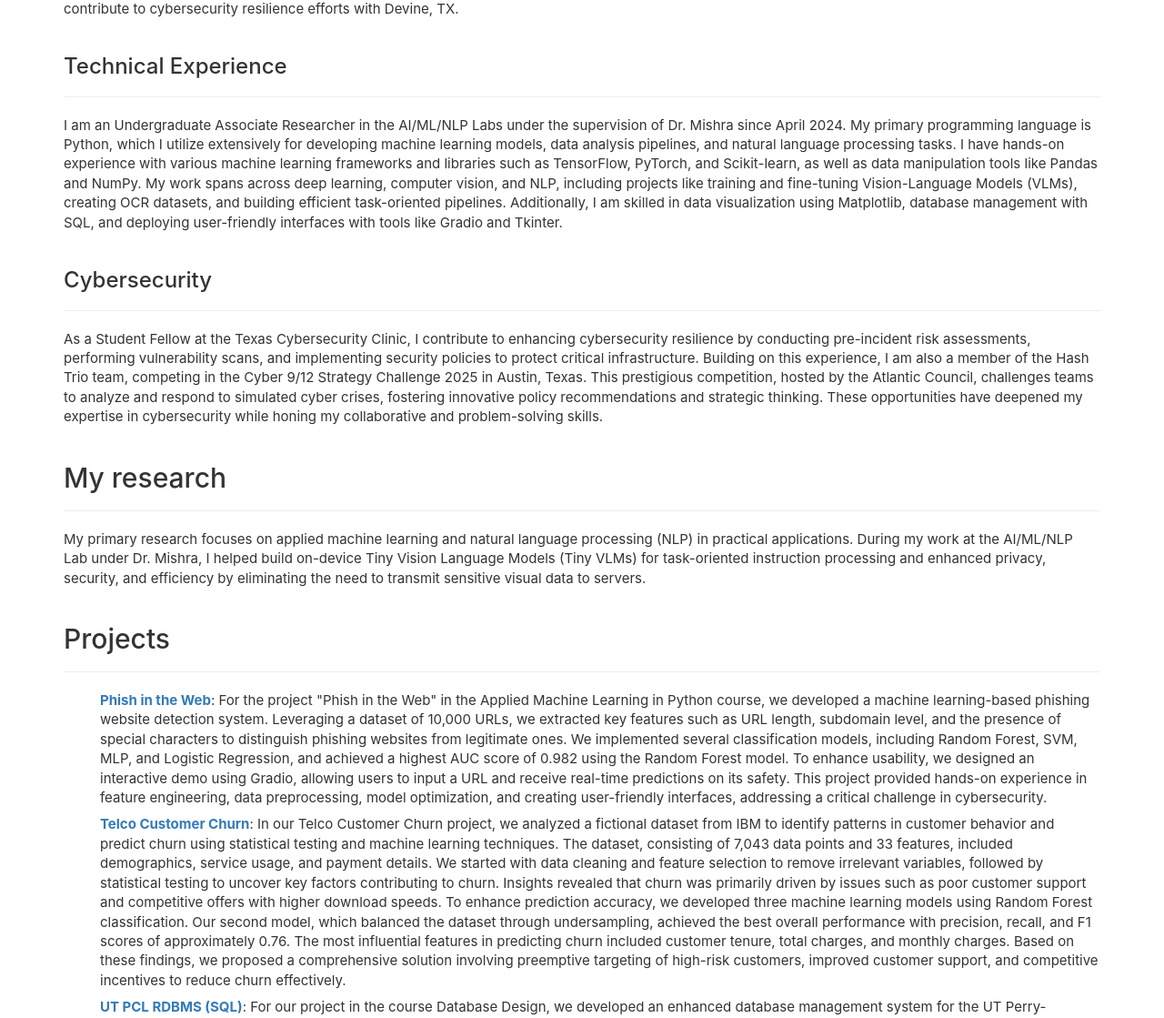
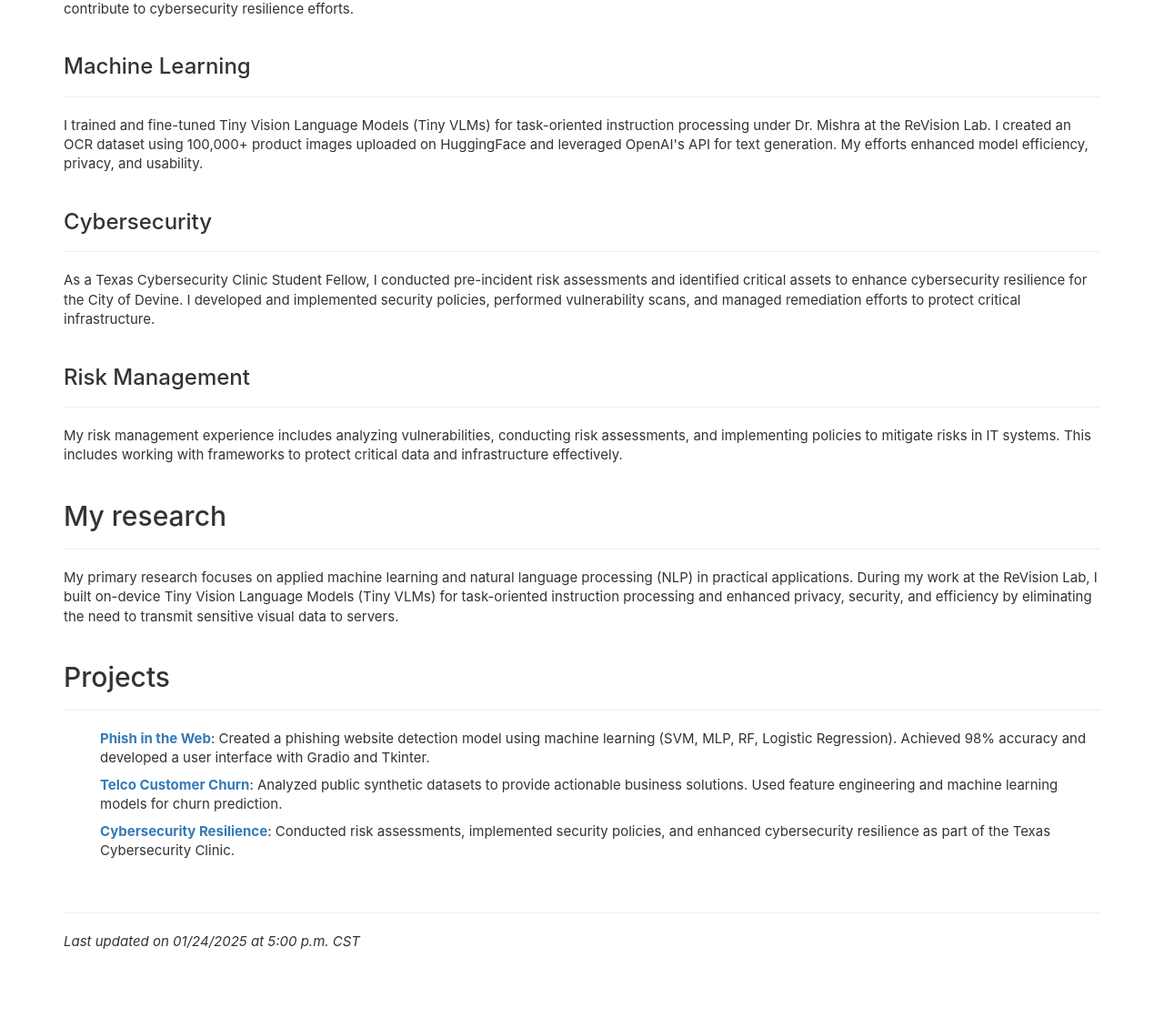
Before and after one commit to mk43275/minjikim.github.io, a plain HTML site: page index.html in a window 1280 px wide. Shown: the part 458-1577 px from the top of the page at 91% size. After the commit the page ends 1539 px from the top, so only its background shows below. Drawn offline with nearby package versions, Linux system fonts and the light colour scheme.

Commit message:
Update index.html no image

```diff
--- a/index.html
+++ b/index.html
@@ -43,9 +43,7 @@
             <h1><b>Minji Kim</b></h1>
         </div>
         </div>
-        <div class="col-md-2 col-sm-4 col-xs-6 col-xs-offset-3 col-sm-offset-0">
-        <img src="./profile.jpg" class="img-responsive img-circle" alt="Minji Kim&#39;s photo" title="Minji Kim&#39;s photo" />
-        </div>
+
         <div class="col-md-10 col-sm-8 col-xs-12">
         <p>iSchool Student, Informatics - Human-Centered Data Science<br/><a href="https://www.utexas.edu">The University of Texas at Austin</a><br/>Austin, TX - 78701<br/>
         <br/>
@@ -59,35 +57,39 @@
 
         <div class="page-header">
 		<h2 id="bio">About me</h2></div>
-		I am an undergraduate student at The University of Texas at Austin, pursuing a Bachelor of Science in Informatics with a focus on Human-Centered Data Science. I am studying a Minor in Programming and Computation and a Minor in Risk Management. My studies include coursework in Cybersecurity, Machine Learning, Database Design, Data Analytics and Visualization, and Risk Management. I am also a student fellow at the Texas Cybersecurity Clinic, where I contribute to cybersecurity resilience efforts with Devine, TX.
+		I am an undergraduate student at The University of Texas at Austin, pursuing a Bachelor of Science in Informatics with a focus on Human-Centered Data Science. I am studying a Minor in Programming and Computation and a Minor in Risk Management. My studies include coursework in Cybersecurity, Machine Learning, Database Design, Data Analytics and Visualization, and Risk Management. I am also a student fellow at the Texas Cybersecurity Clinic, where I contribute to cybersecurity resilience efforts.
 
         <div class="page-header">
-        <h3 id="ML">Technical Experience</h3>
+        <h3 id="ML">Machine Learning</h3>
         </div>
-        <p>I am an Undergraduate Associate Researcher in the AI/ML/NLP Labs under the supervision of Dr. Mishra since April 2024. My primary programming language is Python, which I utilize extensively for developing machine learning models, data analysis pipelines, and natural language processing tasks. I have hands-on experience with various machine learning frameworks and libraries such as TensorFlow, PyTorch, and Scikit-learn, as well as data manipulation tools like Pandas and NumPy. My work spans across deep learning, computer vision, and NLP, including projects like training and fine-tuning Vision-Language Models (VLMs), creating OCR datasets, and building efficient task-oriented pipelines. Additionally, I am skilled in data visualization using Matplotlib, database management with SQL, and deploying user-friendly interfaces with tools like Gradio and Tkinter.</p>
+        <p>I trained and fine-tuned Tiny Vision Language Models (Tiny VLMs) for task-oriented instruction processing under Dr. Mishra at the ReVision Lab. I created an OCR dataset using 100,000+ product images uploaded on HuggingFace and leveraged OpenAI's API for text generation. My efforts enhanced model efficiency, privacy, and usability.</p>
 
         <div class="page-header">
         <h3 id="cyber">Cybersecurity</h3>
         </div>
-        <p>As a Student Fellow at the Texas Cybersecurity Clinic, I contribute to enhancing cybersecurity resilience by conducting pre-incident risk assessments, performing vulnerability scans, and implementing security policies to protect critical infrastructure. Building on this experience, I am also a member of the Hash Trio team, competing in the Cyber 9/12 Strategy Challenge 2025 in Austin, Texas. This prestigious competition, hosted by the Atlantic Council, challenges teams to analyze and respond to simulated cyber crises, fostering innovative policy recommendations and strategic thinking. These opportunities have deepened my expertise in cybersecurity while honing my collaborative and problem-solving skills.</p>
+        <p>As a Texas Cybersecurity Clinic Student Fellow, I conducted pre-incident risk assessments and identified critical assets to enhance cybersecurity resilience for the City of Devine. I developed and implemented security policies, performed vulnerability scans, and managed remediation efforts to protect critical infrastructure.</p>
+
+        <div class="page-header">
+        <h3 id="RM">Risk Management</h3>
+        </div>
+        <p>My risk management experience includes analyzing vulnerabilities, conducting risk assessments, and implementing policies to mitigate risks in IT systems. This includes working with frameworks to protect critical data and infrastructure effectively.</p>
 
         <div class="page-header">
         <h2 id="research">My research</h2></div>
-        <p>My primary research focuses on applied machine learning and natural language processing (NLP) in practical applications. During my work at the AI/ML/NLP Lab under Dr. Mishra, I helped build on-device Tiny Vision Language Models (Tiny VLMs) for task-oriented instruction processing and enhanced privacy, security, and efficiency by eliminating the need to transmit sensitive visual data to servers. </p>
+        <p>My primary research focuses on applied machine learning and natural language processing (NLP) in practical applications. During my work at the ReVision Lab, I built on-device Tiny Vision Language Models (Tiny VLMs) for task-oriented instruction processing and enhanced privacy, security, and efficiency by eliminating the need to transmit sensitive visual data to servers.</p>
 
         <div class="page-header">
         <h2 id="projects">Projects</h2>
         </div>
         <ul>
             <li>
-                <b><a href="https://drive.google.com/file/d/1BZK9NedJRfDZMLLnRturV4h1LT5nGFRk/view?usp=sharing">Phish in the Web</a></b>:
-For the project "Phish in the Web" in the Applied Machine Learning in Python course, we developed a machine learning-based phishing website detection system. Leveraging a dataset of 10,000 URLs, we extracted key features such as URL length, subdomain level, and the presence of special characters to distinguish phishing websites from legitimate ones. We implemented several classification models, including Random Forest, SVM, MLP, and Logistic Regression, and achieved a highest AUC score of 0.982 using the Random Forest model. To enhance usability, we designed an interactive demo using Gradio, allowing users to input a URL and receive real-time predictions on its safety. This project provided hands-on experience in feature engineering, data preprocessing, model optimization, and creating user-friendly interfaces, addressing a critical challenge in cybersecurity.
+                <b><a href="./PhishInTheWeb_Report.pdf">Phish in the Web</a></b>: Created a phishing website detection model using machine learning (SVM, MLP, RF, Logistic Regression). Achieved 98% accuracy and developed a user interface with Gradio and Tkinter.
             </li>
             <li>
-                <b><a href="https://drive.google.com/file/d/1kQ6IxeGKpnr4lTyulgiPCuIMTu2B41xc/view?usp=sharing">Telco Customer Churn</a></b>: In our Telco Customer Churn project, we analyzed a fictional dataset from IBM to identify patterns in customer behavior and predict churn using statistical testing and machine learning techniques. The dataset, consisting of 7,043 data points and 33 features, included demographics, service usage, and payment details. We started with data cleaning and feature selection to remove irrelevant variables, followed by statistical testing to uncover key factors contributing to churn. Insights revealed that churn was primarily driven by issues such as poor customer support and competitive offers with higher download speeds. To enhance prediction accuracy, we developed three machine learning models using Random Forest classification. Our second model, which balanced the dataset through undersampling, achieved the best overall performance with precision, recall, and F1 scores of approximately 0.76. The most influential features in predicting churn included customer tenure, total charges, and monthly charges. Based on these findings, we proposed a comprehensive solution involving preemptive targeting of high-risk customers, improved customer support, and competitive incentives to reduce churn effectively.
+                <b><a href="./TelcoChurn_Report.pdf">Telco Customer Churn</a></b>: Analyzed public synthetic datasets to provide actionable business solutions. Used feature engineering and machine learning models for churn prediction.
             </li>
             <li>
-                <b><a href="https://drive.google.com/file/d/1DuMMDFDa5A6qcyuUG-DDM0NTeIYbnGVi/view?usp=sharing">UT PCL RDBMS (SQL)</a></b>: For our project in the course Database Design, we developed an enhanced database management system for the UT Perry-Castañeda Library (PCL). This system addresses critical needs, including managing books, tracking reservations, borrowing processes, and study room availability. We began with defining the system's requirements, designing entity-relationship diagrams (ERDs), and normalizing the database to ensure data integrity and eliminate redundancy. Key features include real-time tracking of book availability, streamlined room reservations, and a comprehensive interface for administrators to manage resources effectively. We implemented the system by creating tables, inserting data, and running complex queries to answer critical questions such as identifying overdue books, tracking reservation statistics, and analyzing resource utilization. This project not only demonstrated the importance of functional dependencies and normalization but also provided valuable hands-on experience in database design, query optimization, and creating user-centric solutions for real-world scenarios.
+                <b><a href="./CyberSecurity_Report.pdf">Cybersecurity Resilience</a></b>: Conducted risk assessments, implemented security policies, and enhanced cybersecurity resilience as part of the Texas Cybersecurity Clinic.
             </li>
         </ul>
 
```
